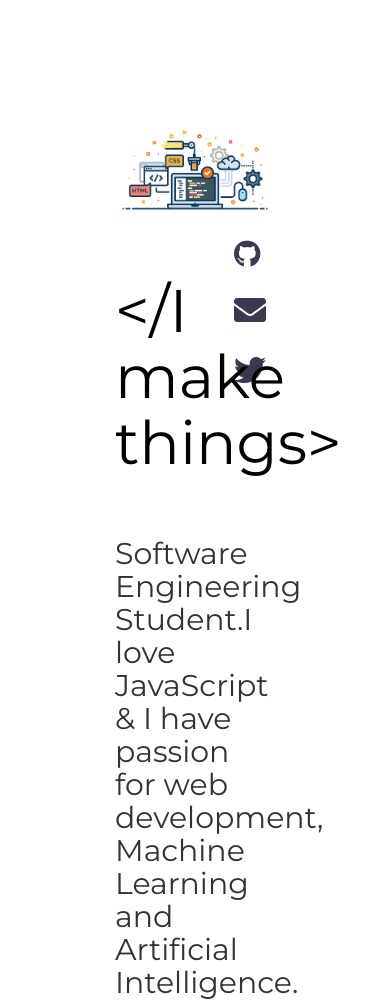
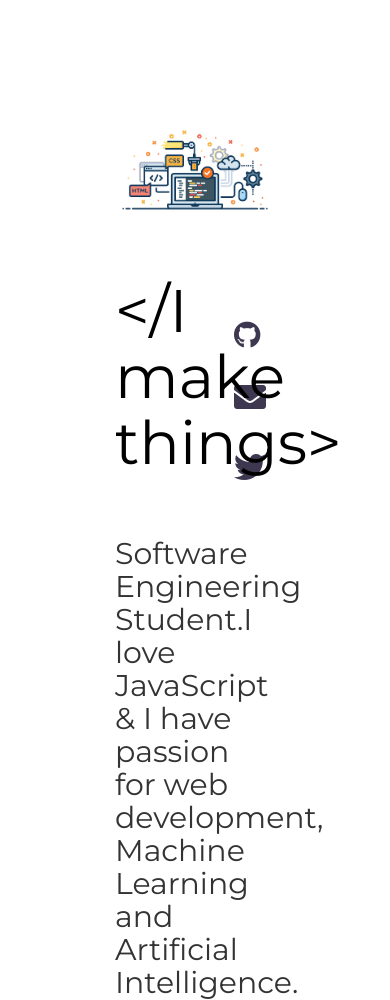
Before and after one commit to wahib-ouahib/host, a PHP site: page / in a window 390 px wide; the page is wider, and only the part inside the window is pictured. Shown: the part 239-1239 px from the top of that part. Run offline with PHP 8.4, Linux system fonts and the light colour scheme; some libraries are stand-ins or nearby versions; some web fonts are replaced.

```diff
--- a/css/style.css
+++ b/css/style.css
@@ -188,21 +188,21 @@ footer{
 
 #fab1 {
   position: absolute;
-  bottom: 40%;
+  top: 560px;
   left: 60%;
   color: #3E3750;
 }
 
 #fab2 {
   position: absolute  ;
-  bottom: 26%;
+  top: 690px;
   left: 60%;
   color: #3E3750;
 }
 
 .fas {
   position: absolute  ;
-  bottom: 33%;
+  top: 620px;
   left: 60%;
   color: #3E3750;
 }
```
